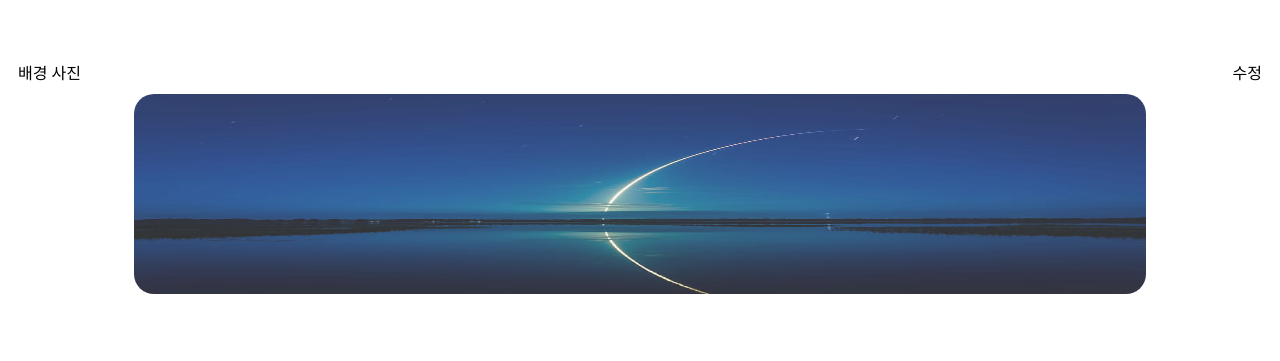
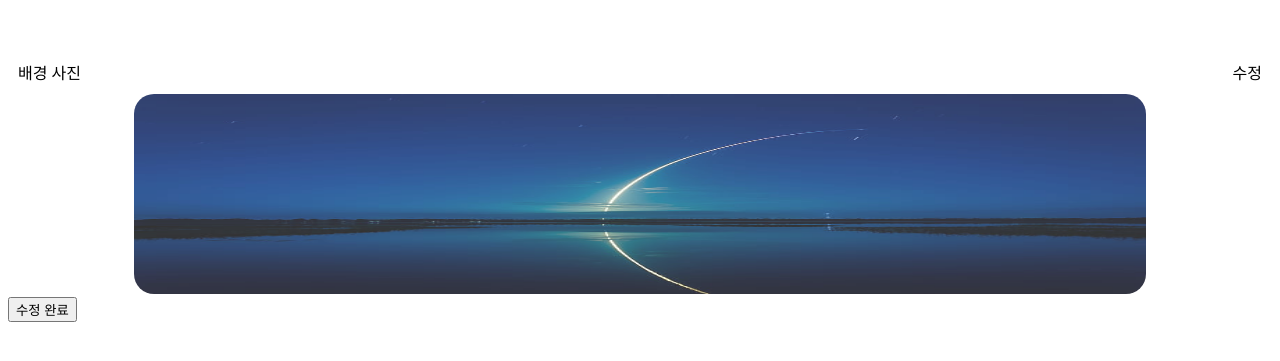
Before and after one commit to sparta-hot6/sparta-hot6, a Flask app: page /profileupdate in a window 1280 px wide. Shown: the part 308-669 px from the top of the page. Run offline with Flask 2, Linux system fonts and the light colour scheme; data that the repository does not hold is empty; some libraries are stand-ins or nearby versions.

Commit message:
Update profile_update.html
수정완료 버튼 추가

```diff
--- a/templates/profile_update.html
+++ b/templates/profile_update.html
@@ -99,6 +99,7 @@
             배경 사진 <input class="file-input" id="background-input" type="file"></input> <label for="background-input">수정</label>
         </div>
         <img id="back_img_update" src="/static/img/배경예시.jpg" alt="img">
+        <button onclick = "location.href = '{{url_for('profile')}}' " type='button'>수정 완료</button>
     </div>
 </body>
 </html>
```
